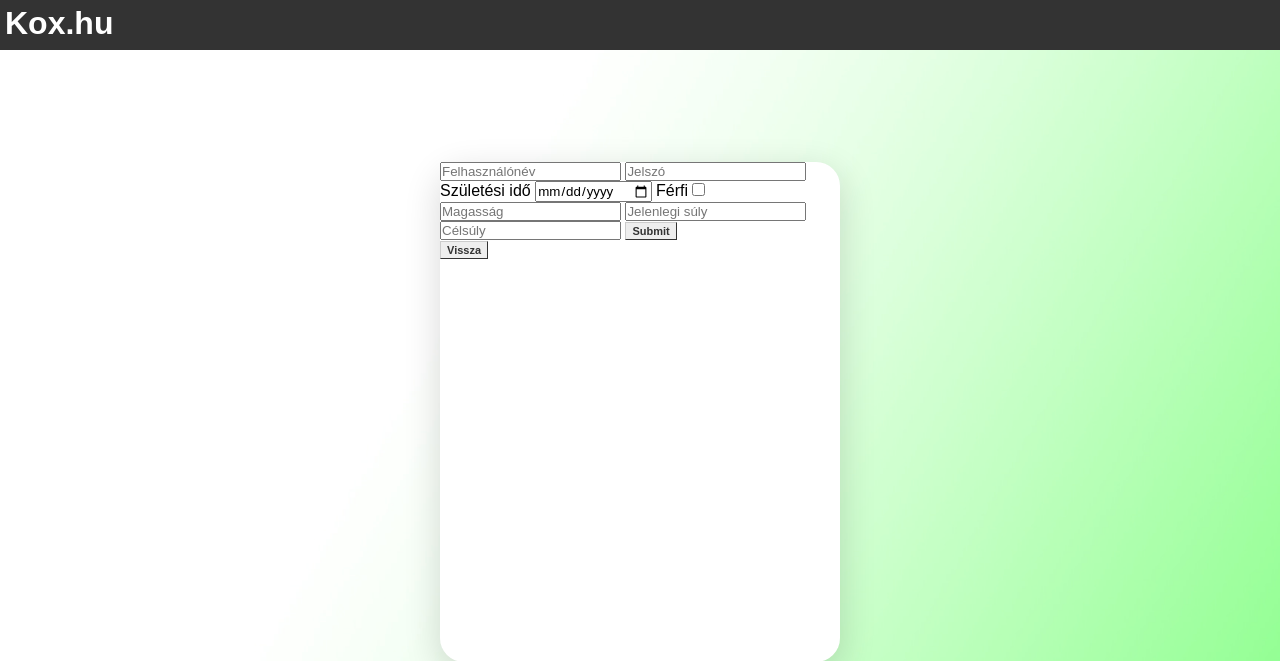
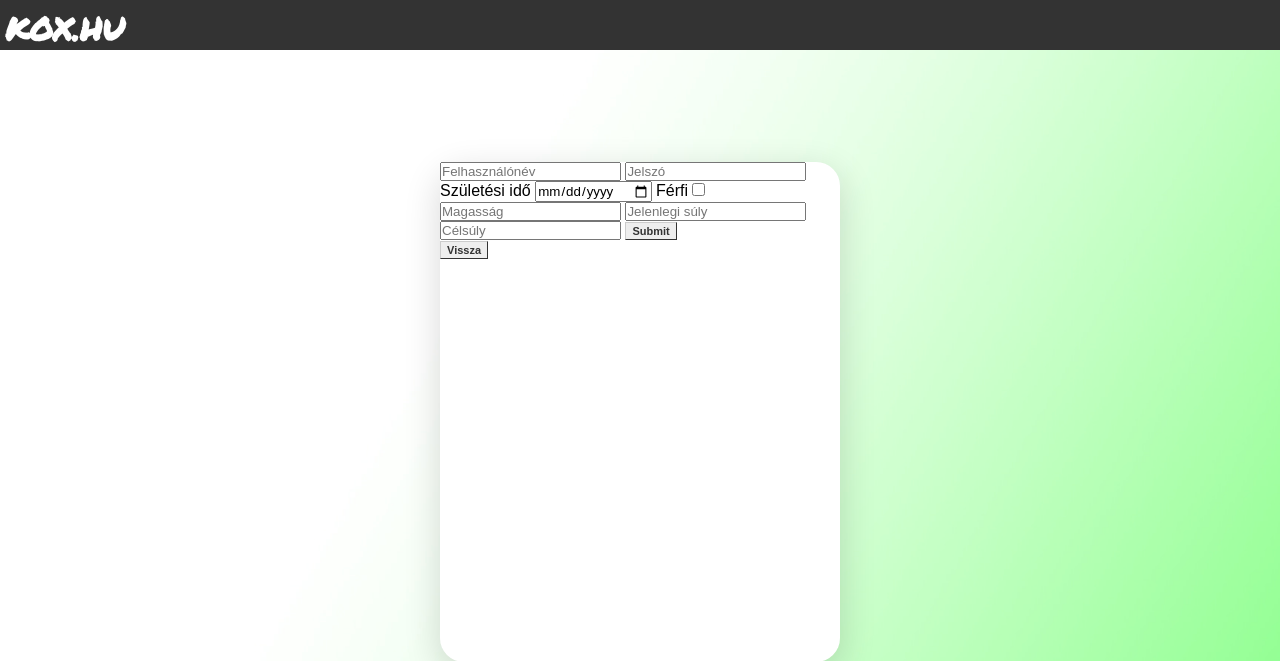
Before and after one commit to tamas646/SZLG-Django-projekt, a Django app: page /regisztracio in a window 1280 px wide. Shown: the top 661 px of the page. Run offline with Django 3.2, Linux system fonts and the light colour scheme.

Commit message:
Betűtípus change

```diff
--- a/kox/koxapp/static/css/adatok.css
+++ b/kox/koxapp/static/css/adatok.css
@@ -20,7 +20,7 @@
 #koksz{
   float: left;
   color: white;
-  font: Arial;
+  font-family: 'Permanent Marker', cursive;
   margin-top: 5px;
   margin-left: 5px;
 }
--- a/kox/koxapp/static/css/bejelentkezes.css
+++ b/kox/koxapp/static/css/bejelentkezes.css
@@ -114,7 +114,7 @@ a {
 #koksz{
   float: left;
   color: white;
-  font: Arial;
+  font-family: 'Permanent Marker', cursive;
   margin-top: 5px;
   margin-left: 5px;
 }
--- a/kox/koxapp/static/css/beviteli-mezo.css
+++ b/kox/koxapp/static/css/beviteli-mezo.css
@@ -20,7 +20,7 @@
 #koksz{
   float: left;
   color: white;
-  font: Arial;
+  font-family: 'Permanent Marker', cursive;
   margin-top: 5px;
   margin-left: 5px;
 }
--- a/kox/koxapp/static/css/grafikonok.css
+++ b/kox/koxapp/static/css/grafikonok.css
@@ -11,7 +11,6 @@
 
 .databox {
 	box-sizing: border-box;
-
 	display: flex;
 	flex-direction: row;
 	align-items: center;
@@ -43,7 +42,7 @@
 #koksz{
   float: left;
   color: white;
-  font: Arial;
+  font-family: 'Permanent Marker', cursive;
   margin-top: 5px;
   margin-left: 5px;
 }
--- a/kox/koxapp/static/css/regisztracio.css
+++ b/kox/koxapp/static/css/regisztracio.css
@@ -16,7 +16,7 @@
 #koksz{
   float: left;
   color: white;
-  font: Arial;
+  font-family: 'Permanent Marker', cursive;
   margin-top: 5px;
   margin-left: 5px;
 }
--- a/kox/templates/adatok.html
+++ b/kox/templates/adatok.html
@@ -7,10 +7,12 @@
 	<script type="text/javascript" src="/static/js/adatok.js"></script>
 	<link rel="stylesheet" type="text/css" href="/static/css/main.css">
 	<link rel="stylesheet" type="text/css" href="/static/css/adatok.css">
+	<link rel="preconnect" href="https://fonts.gstatic.com">
+	<link href="https://fonts.googleapis.com/css2?family=Permanent+Marker&display=swap" rel="stylesheet">
 </head>
 <body>
 	<header class="topnav">
-		<h1 id="koksz">Kox.hu</h1>
+		<h1 id="koksz">KOX.HU</h1>
 		<a href="backend/logout" >Kijelentkezés</a>
 		<a href="beviteli-mezo" >Beviteli mező</a>
 		<a href="adatok" >Adatok</a>
--- a/kox/templates/bejelentkezes.html
+++ b/kox/templates/bejelentkezes.html
@@ -7,6 +7,8 @@
 	<script type="text/javascript" src="/static/js/bejelentkezes.js"></script>
 	<link rel="stylesheet" type="text/css" href="/static/css/main.css">
 	<link rel="stylesheet" type="text/css" href="/static/css/bejelentkezes.css">
+	<link rel="preconnect" href="https://fonts.gstatic.com">
+	<link href="https://fonts.googleapis.com/css2?family=Permanent+Marker&display=swap" rel="stylesheet">
 	<script type="text/javascript">
 		window.addEventListener('load', function()
 		{
@@ -20,7 +22,7 @@
 </head>
 <body>
 	<header class="topnav">
-		<h1 id="koksz">Kox.hu</h1>
+		<h1 id="koksz">KOX.HU</h1>
 	</header>
 
 	<div class="main">
--- a/kox/templates/beviteli-mezo.html
+++ b/kox/templates/beviteli-mezo.html
@@ -7,11 +7,13 @@
 	<script type="text/javascript" src="/static/js/beviteli-mezo.js"></script>
 	<link rel="stylesheet" type="text/css" href="/static/css/main.css">
 	<link rel="stylesheet" type="text/css" href="/static/css/beviteli-mezo.css">
+	<link rel="preconnect" href="https://fonts.gstatic.com">
+	<link href="https://fonts.googleapis.com/css2?family=Permanent+Marker&display=swap" rel="stylesheet">
 	<script type="text/javascript">const csrf = '{{ csrf_token }}';</script>
 </head>
 <body>
 	<header class="topnav">
-		<h1 id="koksz">Kox.hu</h1>
+		<h1 id="koksz">KOX.HU</h1>
 		<a href="backend/logout" >Kijelentkezés</a>
 		<a href="beviteli-mezo" >Beviteli mező</a>
 		<a href="adatok" >Adatok</a>
--- a/kox/templates/grafikonok.html
+++ b/kox/templates/grafikonok.html
@@ -7,11 +7,13 @@
 	<script type="text/javascript" src="/static/js/grafikonok.js"></script>
 	<link rel="stylesheet" type="text/css" href="/static/css/main.css">
 	<link rel="stylesheet" type="text/css" href="/static/css/grafikonok.css">
+	<link rel="preconnect" href="https://fonts.gstatic.com">
+	<link href="https://fonts.googleapis.com/css2?family=Permanent+Marker&display=swap" rel="stylesheet">
 	<script src="https://cdn.jsdelivr.net/npm/chart.js@2.8.0"></script>
 </head>
 <body>
 	<header class="topnav">
-		<h1 id="koksz">Kox.hu</h1>
+		<h1 id="koksz">KOX.HU</h1>
 		<a href="backend/logout" >Kijelentkezés</a>
 		<a href="beviteli-mezo" >Beviteli mező</a>
 		<a href="adatok" >Adatok</a>
--- a/kox/templates/regisztracio.html
+++ b/kox/templates/regisztracio.html
@@ -7,10 +7,12 @@
 	<script type="text/javascript" src="/static/js/regisztracio.js"></script>
 	<link rel="stylesheet" type="text/css" href="/static/css/main.css">
 	<link rel="stylesheet" type="text/css" href="/static/css/regisztracio.css">
+	<link rel="preconnect" href="https://fonts.gstatic.com">
+	<link href="https://fonts.googleapis.com/css2?family=Permanent+Marker&display=swap" rel="stylesheet">
 </head>
 <body>
 	<header class="topnav">
-		<h1 id="koksz">Kox.hu</h1>
+		<h1 id="koksz">KOX.HU</h1>
 	</header>
 		<div class="main">
 			<form action="backend/registration" method="POST">
```
